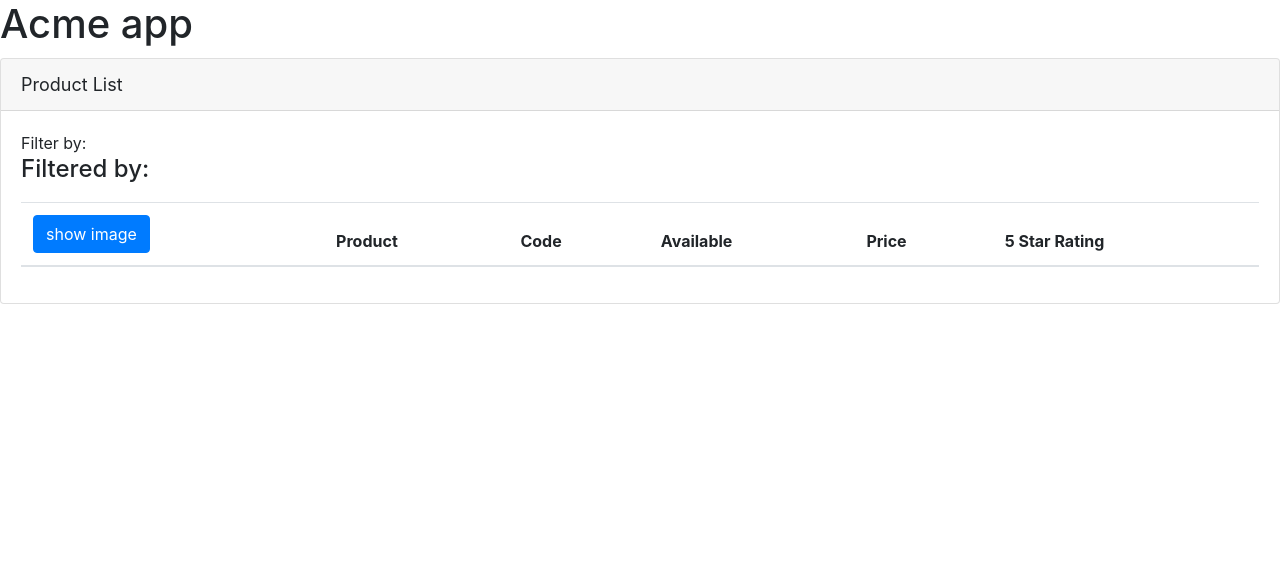
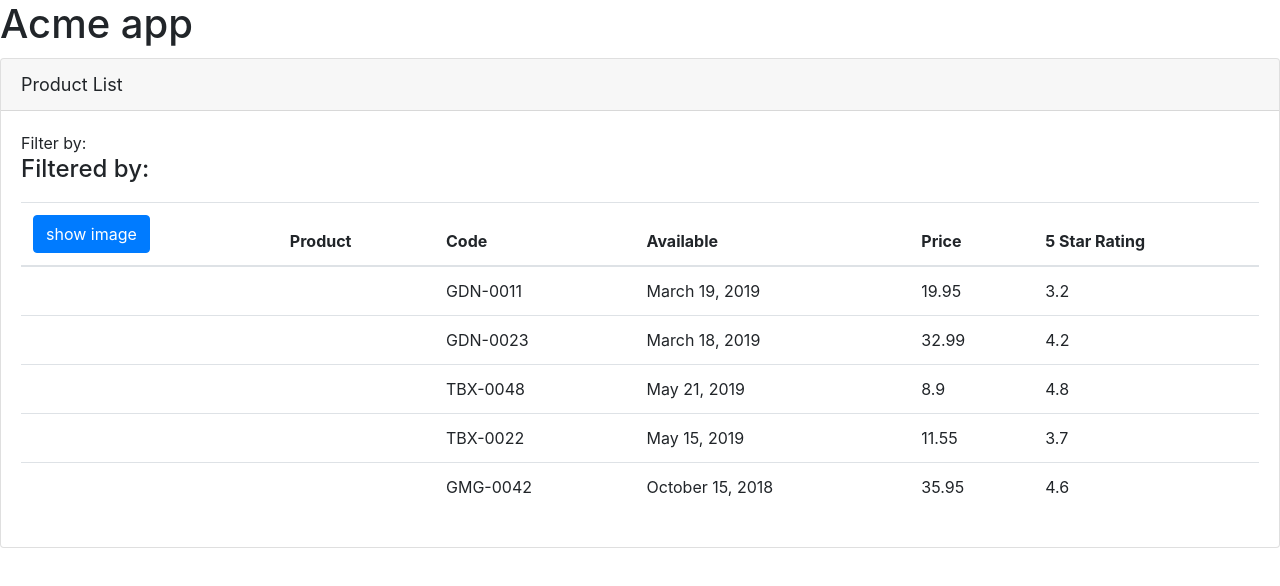
Before and after one commit to CamilaEBF/Agunlar-GettingStarted-CamilaEBF, an Angular app: page / in a window 1280 px wide. Shown: the top 586 px of the page. Built offline with nearby package versions, Linux system fonts and the light colour scheme.

Commit message:
end moudle 5

```diff
--- a/src/app/products/product-list.component.html
+++ b/src/app/products/product-list.component.html
@@ -14,7 +14,7 @@
                 <h4>Filtered by:</h4>
             </div>
         </div>
-        <div class='table-responsive'>
+        <div class='table-responsive' *ngIf='products && products.length'>
             <table class='table'>
                 <thead>
                     <tr>
@@ -31,7 +31,14 @@
                     </tr>
                 </thead>
                 <tbody>
-
+                    <tr *ngFor='let product of products'>
+                        <td></td>
+                        <td>{{ product.prodctName }}</td>
+                        <td>{{ product.productCode }}</td>
+                        <td>{{ product.releaseDate }}</td>
+                        <td>{{ product.price }}</td>
+                        <td>{{ product.starRating }}</td>
+                    </tr>
                 </tbody>
             </table>
         </div>
--- a/src/app/products/product-list.component.ts
+++ b/src/app/products/product-list.component.ts
@@ -8,4 +8,56 @@
 // Adding interpolation
 export class ProductListComponent {
     pageTitle: string = 'Product List';
+    products: any[] = [
+        {
+            "productId": 1,
+            "productName": "Leaf Rake",
+            "productCode": "GDN-0011",
+            "releaseDate": "March 19, 2019",
+            "description": "Leaf rake with 48-inch wooden handle.",
+            "price": 19.95,
+            "starRating": 3.2,
+            "imageUrl": "assets/images/leaf_rake.png"
+        },
+        {
+            "productId": 2,
+            "productName": "Garden Cart",
+            "productCode": "GDN-0023",
+            "releaseDate": "March 18, 2019",
+            "description": "15 gallon capacity rolling garden cart",
+            "price": 32.99,
+            "starRating": 4.2,
+            "imageUrl": "assets/images/garden_cart.png"
+        },
+        {
+            "productId": 5,
+            "productName": "Hammer",
+            "productCode": "TBX-0048",
+            "releaseDate": "May 21, 2019",
+            "description": "Curved claw steel hammer",
+            "price": 8.9,
+            "starRating": 4.8,
+            "imageUrl": "assets/images/hammer.png"
+        },
+        {
+            "productId": 8,
+            "productName": "Saw",
+            "productCode": "TBX-0022",
+            "releaseDate": "May 15, 2019",
+            "description": "15-inch steel blade hand saw",
+            "price": 11.55,
+            "starRating": 3.7,
+            "imageUrl": "assets/images/saw.png"
+        },
+        {
+            "productId": 10,
+            "productName": "Video Game Controller",
+            "productCode": "GMG-0042",
+            "releaseDate": "October 15, 2018",
+            "description": "Standard two-button video game controller",
+            "price": 35.95,
+            "starRating": 4.6,
+            "imageUrl": "assets/images/xbox-controller.png"
+        }
+    ];
 }
```
